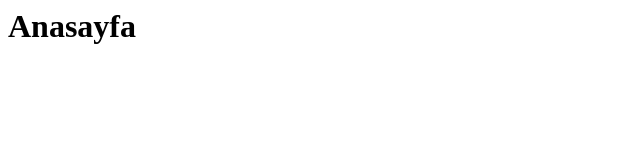
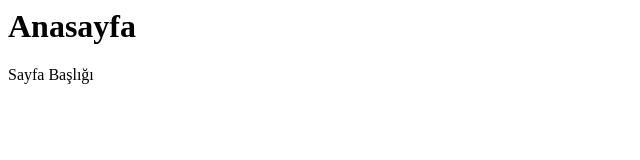
Before and after one commit to ssemihefe/projeicin, a plain HTML site: page index.html in a window 1280 px wide. Shown: the full height of the page, 0-640 px from the left. Drawn offline with Linux system fonts and the light colour scheme.

Commit message:
Sayfa başlığı eklendi

```diff
--- a/index.html
+++ b/index.html
@@ -1 +1,2 @@
 <h1>Anasayfa</h1>
+<header>Sayfa Başlığı</header>
```
